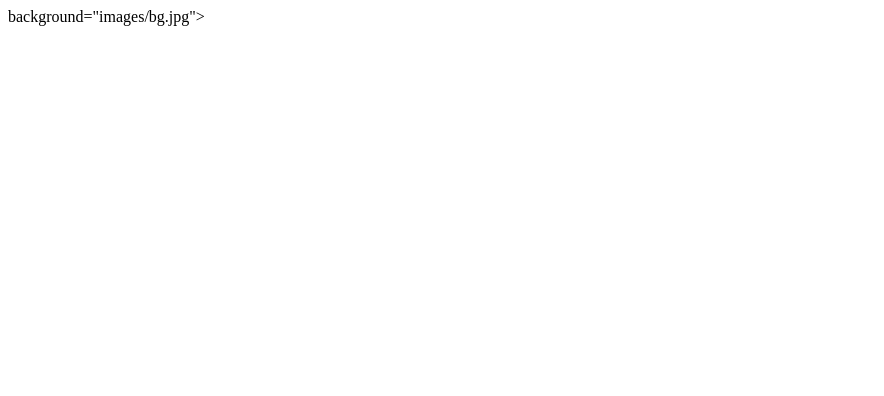
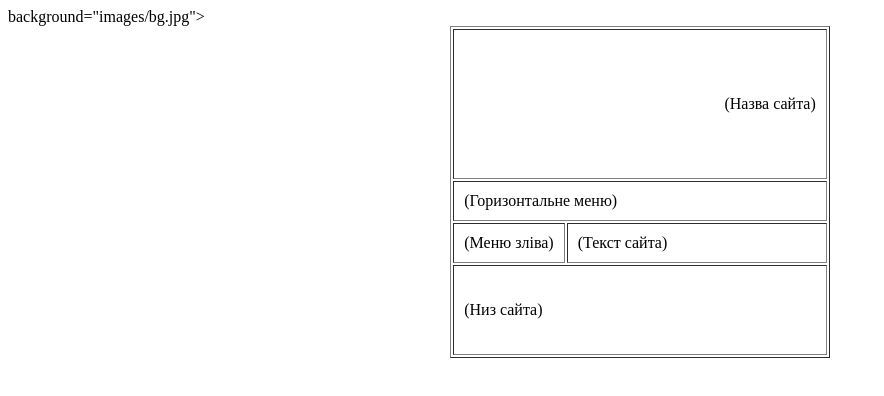
Before and after one commit to heepindustries/heepindustries.github.io, a plain HTML site: page index.html in a window 1280 px wide. Shown: the whole page, without its empty margins (0-884 px from the left). Drawn offline with Linux system fonts and the light colour scheme.

Commit message:
04 - Створити Каркас сайта

```diff
--- a/index.html
+++ b/index.html
@@ -4,6 +4,22 @@
       <title>Сайт web-студії "WEB-DECO" </title>
    <HEAD>
   <BODY> background="images/bg.jpg">
-
+  <!-- ====================== Каркас сайта ======================= -->
+  <table border="1" align="center" cellpadding="10" >
+  <tr>
+  <td colspan="2" height="150" align="right" >(Назва сайта)</td>
+  </tr>
+  <tr>
+  <td colspan="2">(Горизонтальне меню)</td>
+  </tr>
+  <tr>
+  <td width="30%" valign="top" > (Меню зліва)</td>
+  <td width="70%">(Текст сайта)</td>
+  </tr>
+  <tr>
+  <td colspan="2" valign="middle" height="90">(Низ сайта)</td>
+  </tr>
+  </table>
+  <!-- ========================================================== -->
   </BODY>
 </HTML>
```
